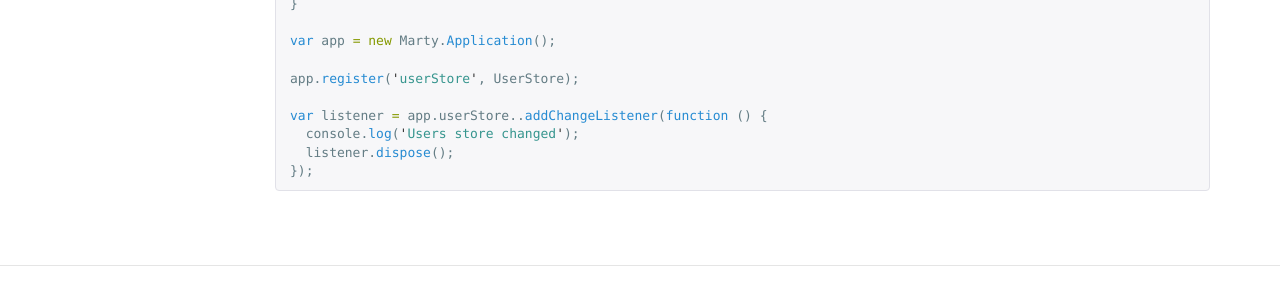
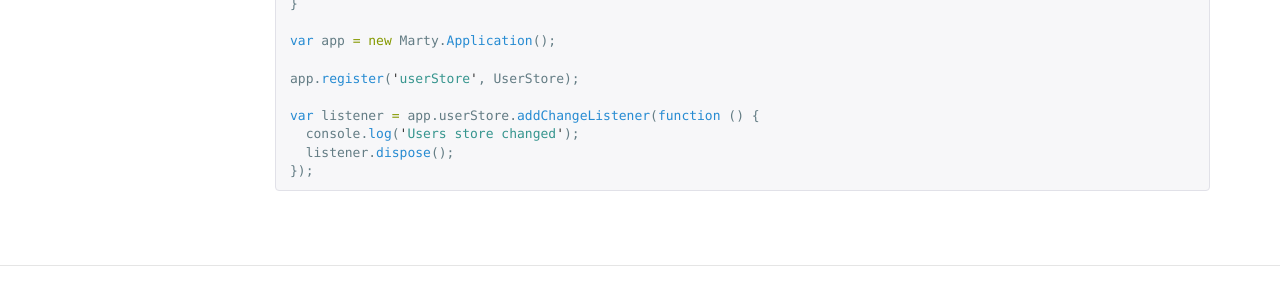
Before and after one commit to alsuper114/marty, a Jekyll site: the page built from docs/_guides/stores/index.md, in a window 1280 px wide. Shown: the part 596-896 px from the top of the page. Built offline with Jekyll 4.4.1, drawn with Linux system fonts in a browser that asks for light colours; nearby versions of some CDN libraries; Markdown is read by kramdown in place of the engine named in the settings.

Commit message:
:memo: Fix typo in docs

```diff
--- a/docs/_guides/stores/index.md
+++ b/docs/_guides/stores/index.md
@@ -56,7 +56,7 @@ var app = new Marty.Application();
 
 app.register('userStore', UserStore);
 
-var listener = app.userStore..addChangeListener(function () {
+var listener = app.userStore.addChangeListener(function () {
   console.log('Users store changed');
   listener.dispose();
 });
```
